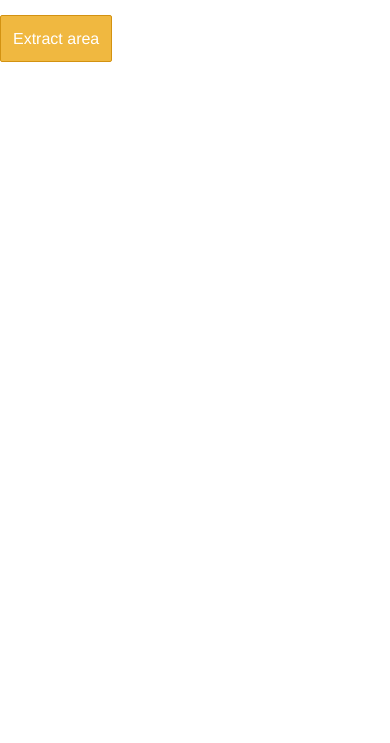
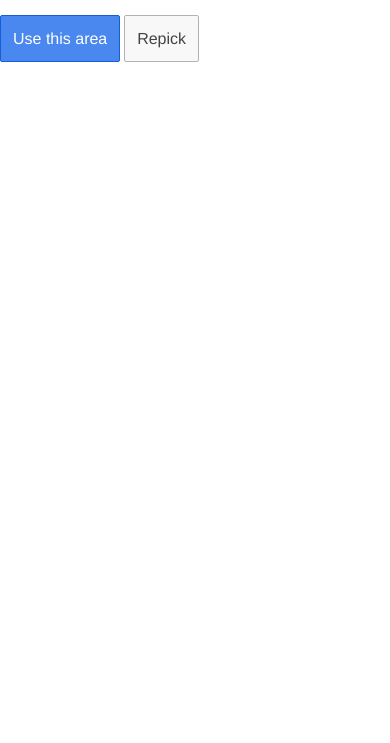
Before and after one commit to TheJetlag/imageAreaSelect, a website: page www/index.html in a window 390 px wide. Shown: the part 101-844 px from the top of the page. Drawn offline with Linux system fonts and the light colour scheme; some packages are replaced by stand-ins of ours; files that its build step writes are made by us from their sources.

Commit message:
add buttons

```diff
--- a/www/index.html
+++ b/www/index.html
@@ -34,11 +34,14 @@
     <ion-content>
       <div data-tap-disabled="true" id="canvasDiv"></div>
       <br>
-      <button ng-click="extractArea()" class="button button-energized">
-		  Extract area
+      <button ng-click="confirm()" class="button button-positive">
+		    Use this area
 		  </button>
-
-      <div class="clipParent"></div>
+      <button ng-click="repick()" class="button">
+        Repick
+      </button>
+      <!-- here we are going to render the selected area into -->
+      <div data-tap-disabled="true" class="clipParent" style="display: none;"></div>
     </ion-content>
   </body>
 </html>
```
